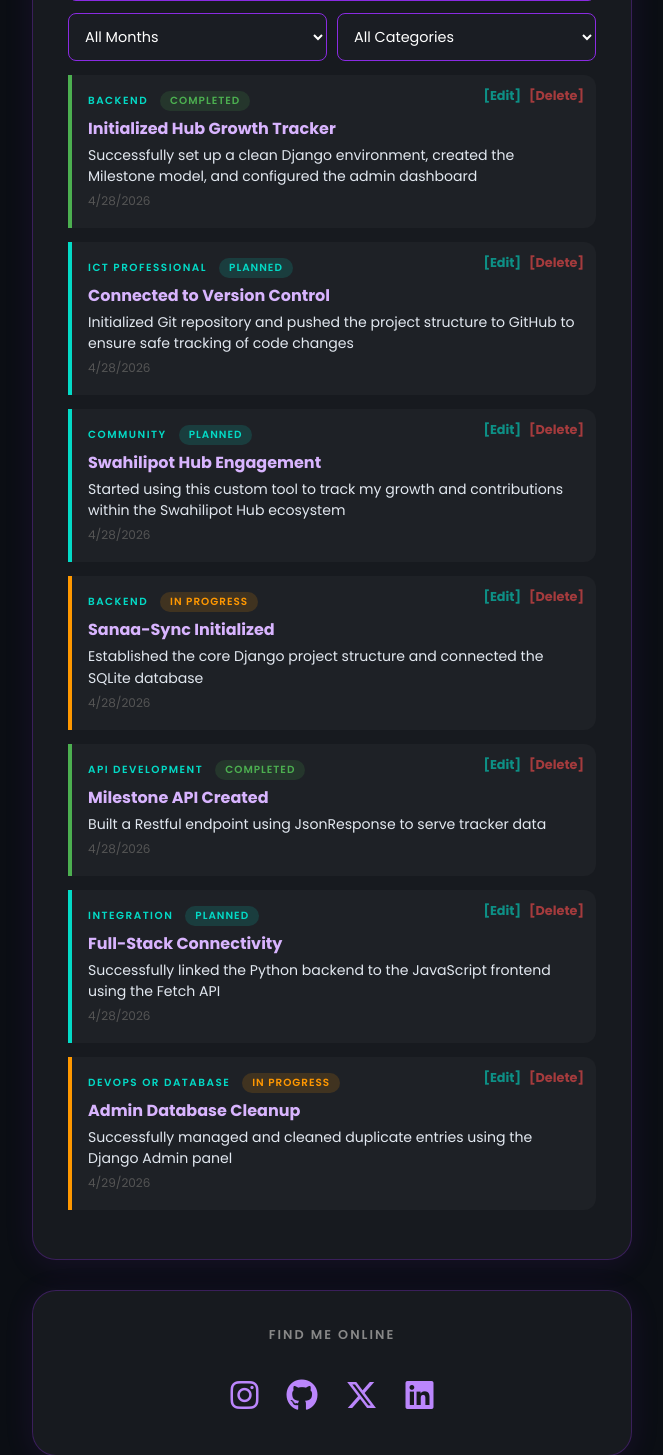
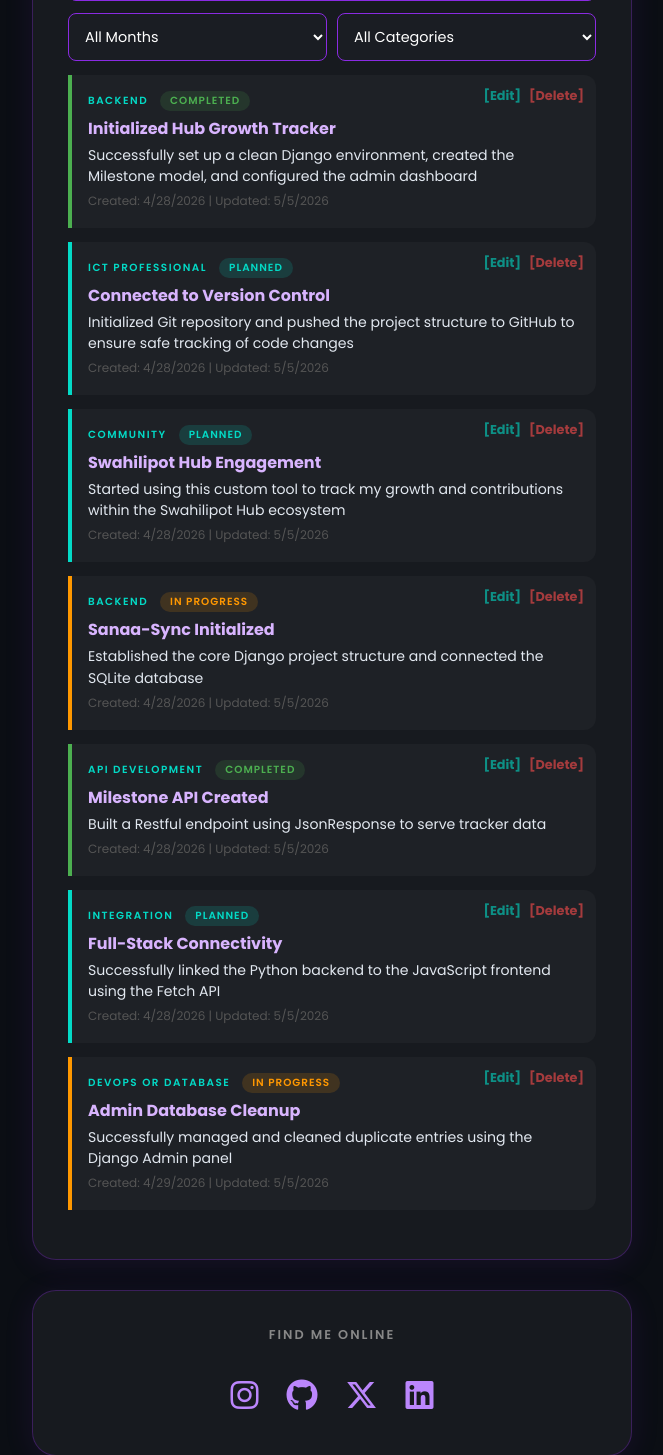
Before and after one commit to anita564-lucy/Hub_Growth_Tracker, a Django app: page / in a window 1280 px wide. Shown: the part 1372-2827 px from the top of the page, without its empty margins (308-971 px from the left). Run offline with Django 5.2, Linux system fonts and the light colour scheme; a user stored in the database is signed in; data comes from the database, SQL or seed files in the repository; both versions use the stored data as it was after the commit; some libraries are stand-ins or nearby versions.

Commit message:
add last updated date feature

```diff
--- a/tracker/models.py
+++ b/tracker/models.py
@@ -13,6 +13,7 @@ class Milestone(models.Model):
     description = models.TextField()
     status = models.CharField(max_length=20, choices=STATUS_CHOICES, default='planned')
     date_created = models.DateTimeField(auto_now_add=True)
+    date_updated = models.DateTimeField(auto_now=True)
 
     def __str__(self):
         return self.title
--- a/tracker/templates/tracker/index.html
+++ b/tracker/templates/tracker/index.html
@@ -205,7 +205,6 @@
             font-family: 'Poppins', sans-serif;
         }
         #toast.show { opacity: 1; }
-
         @keyframes spin {
             from { transform: rotate(0deg); }
             to   { transform: rotate(360deg); }
@@ -275,11 +274,11 @@
                     <option value="">All Categories</option>
                 </select>
             </div>
-           <div id="milestone-list">
-    <div style="text-align:center; margin-top:20px;">
-        <div style="width:40px; height:40px; border:4px solid rgba(138,43,226,0.2); border-top:4px solid #8a2be2; border-radius:50%; animation:spin 0.8s linear infinite; margin:0 auto;"></div>
-    </div>
-</div>
+            <div id="milestone-list">
+                <div style="text-align:center; margin-top:20px;">
+                    <div style="width:40px; height:40px; border:4px solid rgba(138,43,226,0.2); border-top:4px solid #8a2be2; border-radius:50%; animation:spin 0.8s linear infinite; margin:0 auto;"></div>
+                </div>
+            </div>
         </div>
 
         <!-- Social Links Card -->
@@ -426,7 +425,7 @@
                     </div>
                     <h3 style="margin:5px 0 4px;color:#d8b4fe;font-size:1rem;">${m.title}</h3>
                     <p style="color:#e2e8f0;font-size:0.88em;line-height:1.5;">${m.description}</p>
-                    <small style="color:#555;font-size:0.75rem;">${new Date(m.date_created).toLocaleDateString()}</small>
+                    <small style="color:#555;font-size:0.75rem;">Created: ${new Date(m.date_created).toLocaleDateString()} | Updated: ${new Date(m.date_updated).toLocaleDateString()}</small>
                     <div class="card-actions">
                         <button class="edit-btn" onclick="openEditModal(${m.id}, '${escQ(m.title)}', '${escQ(m.category)}', '${escQ(m.description)}', '${m.status}')">[Edit]</button>
                         <button class="delete-btn" onclick="deleteMilestone(${m.id})">[Delete]</button>
--- a/tracker/views.py
+++ b/tracker/views.py
@@ -41,7 +41,7 @@ def milestone_list_api(request):
         )
         return JsonResponse({'status': 'success'})
 
-    milestones = Milestone.objects.all().values('id', 'title', 'category', 'description', 'status', 'date_created')
+    milestones = Milestone.objects.all().values('id', 'title', 'category', 'description', 'status', 'date_created', 'date_updated')
     return JsonResponse(list(milestones), safe=False)
 
 @login_required(login_url='/login/')
```
Also changed, not shown: db.sqlite3, tracker/migrations/0003_milestone_date_updated.py (added).
